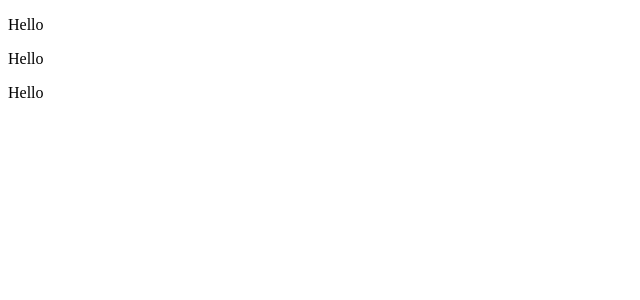
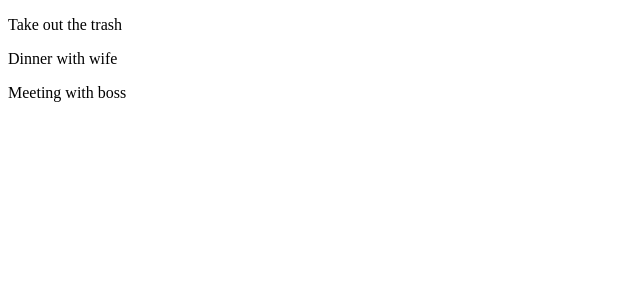
Before and after one commit to IAmAaronHatch/react-sandbox, a React (Create React App) app: page / in a window 1280 px wide. Shown: the top 300 px of the page, without its empty margins (0-640 px from the left). Built offline with nearby package versions, Linux system fonts and the light colour scheme.

Commit message:
passed down props

```diff
--- a/src/components/TodoItem.js
+++ b/src/components/TodoItem.js
@@ -4,7 +4,7 @@
     render() {
         return (
             <div>
-                <p> Hello </p>
+                <p> { this.props.todo.title } </p>
             </div>
         )
     }
--- a/src/components/Todos.js
+++ b/src/components/Todos.js
@@ -4,7 +4,7 @@
 class Todos extends Component {
     render() {
         return this.props.todos.map((todo) => (
-            <TodoItem />
+            <TodoItem todo={todo} />
         ));
     }
 };
```
